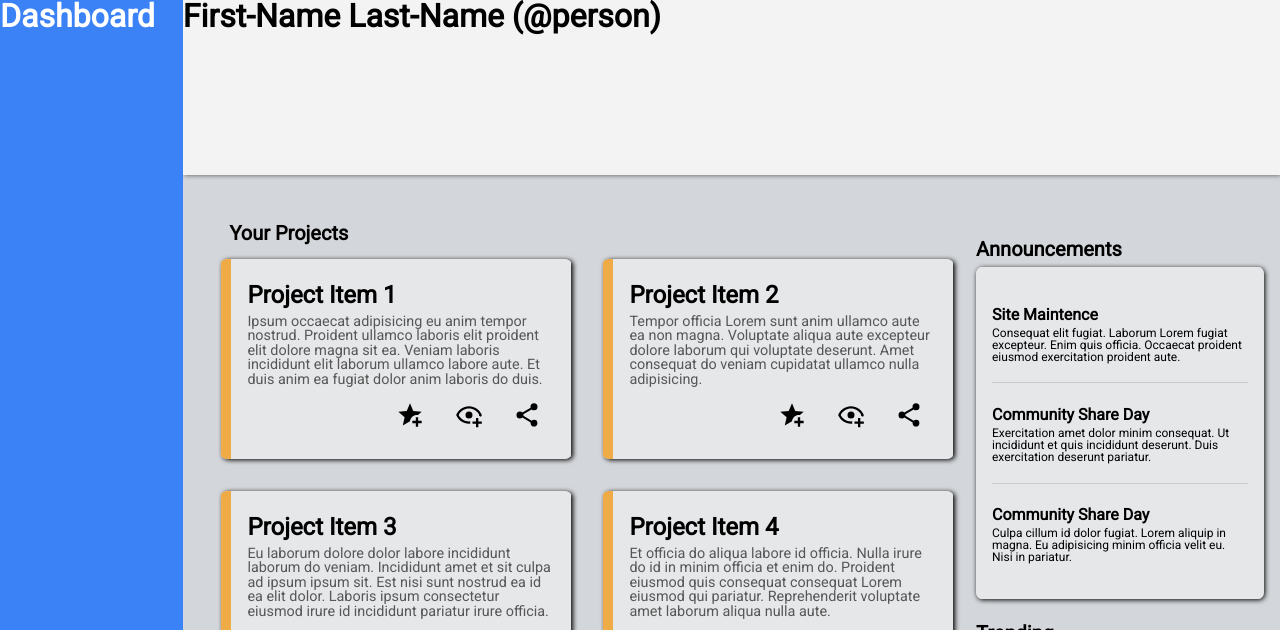
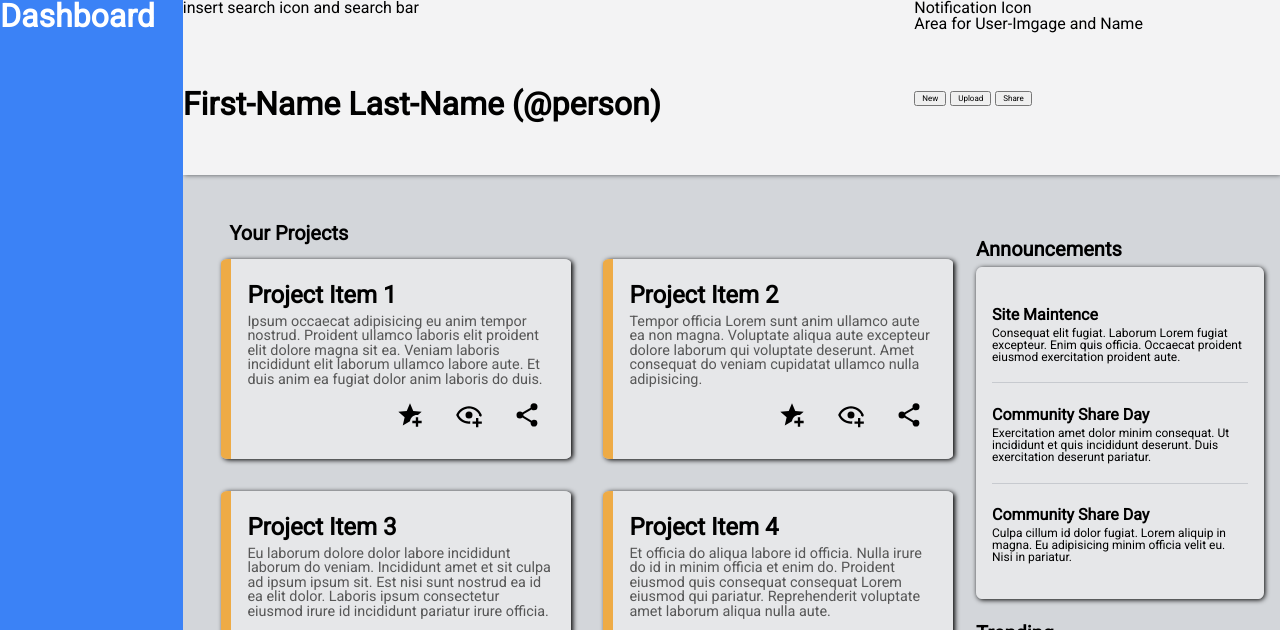
Before and after one commit to jakehaggard26/admin-dashboard-grid-layout, a plain HTML site: page index.html in a window 1280 px wide. Shown: the top 630 px of the page. Drawn offline with Linux system fonts and the light colour scheme.

Commit message:
Set up an implicit grid for the header

```diff
--- a/index.html
+++ b/index.html
@@ -10,7 +10,24 @@
 <body>
     <div id="container">
         <div id="header">
-            <h4>First-Name Last-Name (@person)</h4>
+            <div class="search-bar">
+                <p>insert search icon and search bar</p>
+            </div>
+
+            <div class="user-management">
+                <p>Notification Icon</p>
+                <p>Area for User-Imgage and Name</p>
+            </div>
+
+            <div class="user-info">
+                <h4>First-Name Last-Name (@person)</h4>
+            </div>
+
+            <div class="content-creation">
+                <button class="content-button">New</button>
+                <button class="content-button">Upload</button>
+                <button class="content-button">Share</button>
+            </div>
         </div>
 
         <div id="cards">
--- a/style.css
+++ b/style.css
@@ -99,6 +99,10 @@ h5 {
     height: clamp(150px, 175px, 200px);
 
     box-shadow: 1px 0px 5px black;
+
+    display: grid;
+    grid-template-columns: 2fr 1fr;
+    grid-template-rows: repeat(2, 1fr);
 }
 
 #cards {
```
